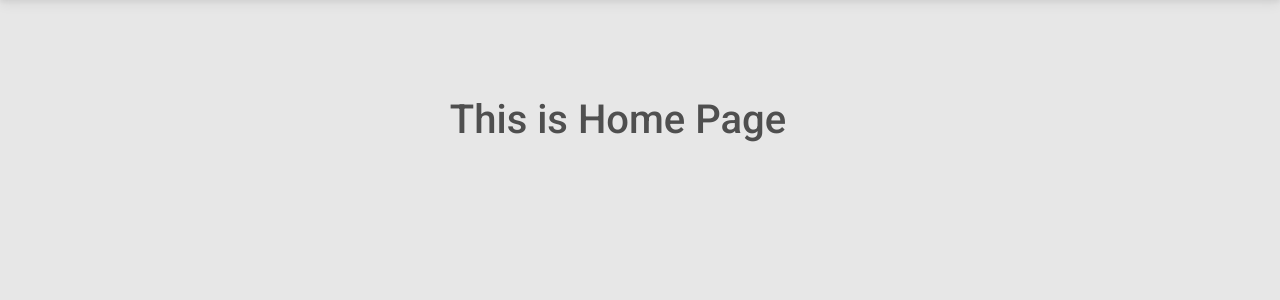
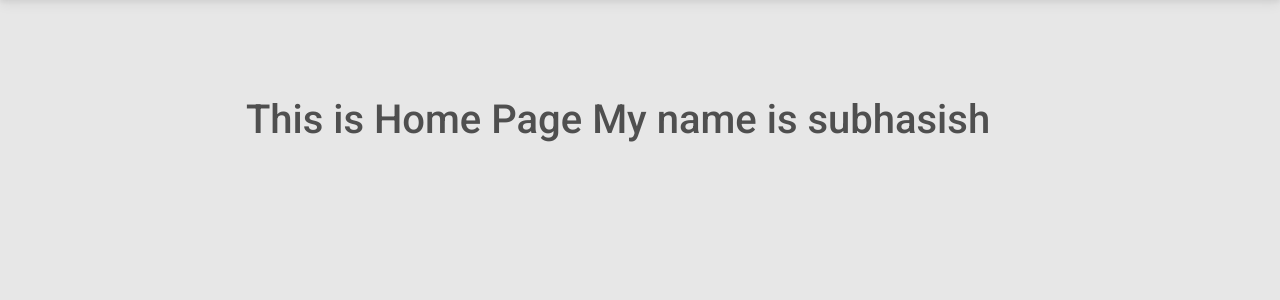
Before and after one commit to subhasish7077/HelpOutZone, a Django app: page / in a window 1280 px wide. Shown: the part 64-364 px from the top of the page. Run offline with Django 4.2, Linux system fonts and the light colour scheme; some libraries are stand-ins or nearby versions.

Commit message:
trying something

```diff
--- a/base_app/templates/home.html
+++ b/base_app/templates/home.html
@@ -11,7 +11,7 @@
 {% endif %}
 <section>
     <div class="container m-5">
-        <div class="h1 text-center m-5 p-5">This is Home Page</div>
+        <div class="h1 text-center m-5 p-5">This is Home Page My name is subhasish</div>
     </div>
 </section>
 
```
